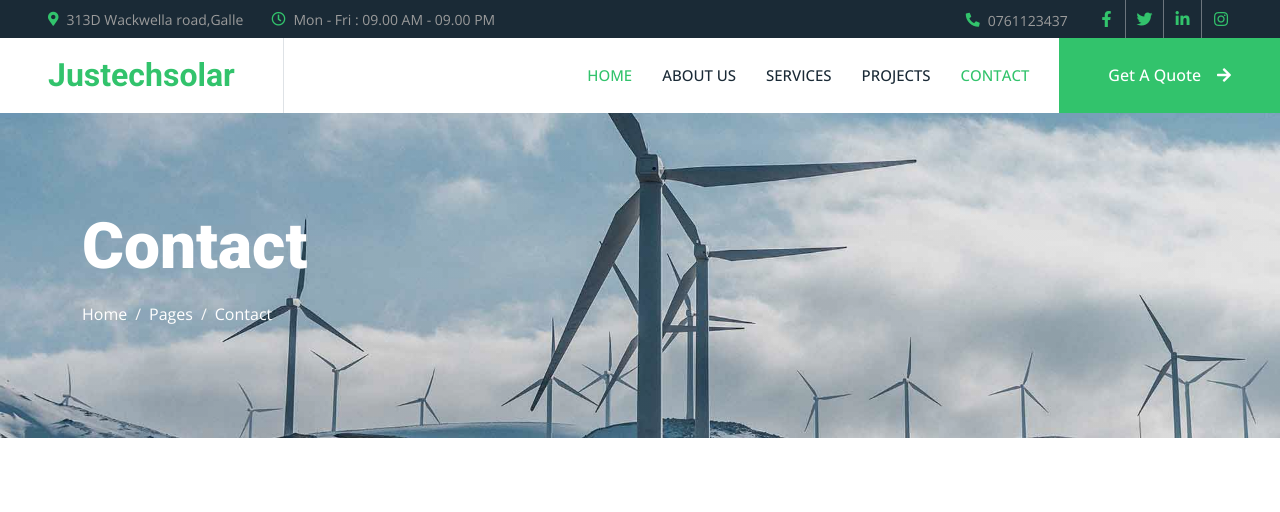
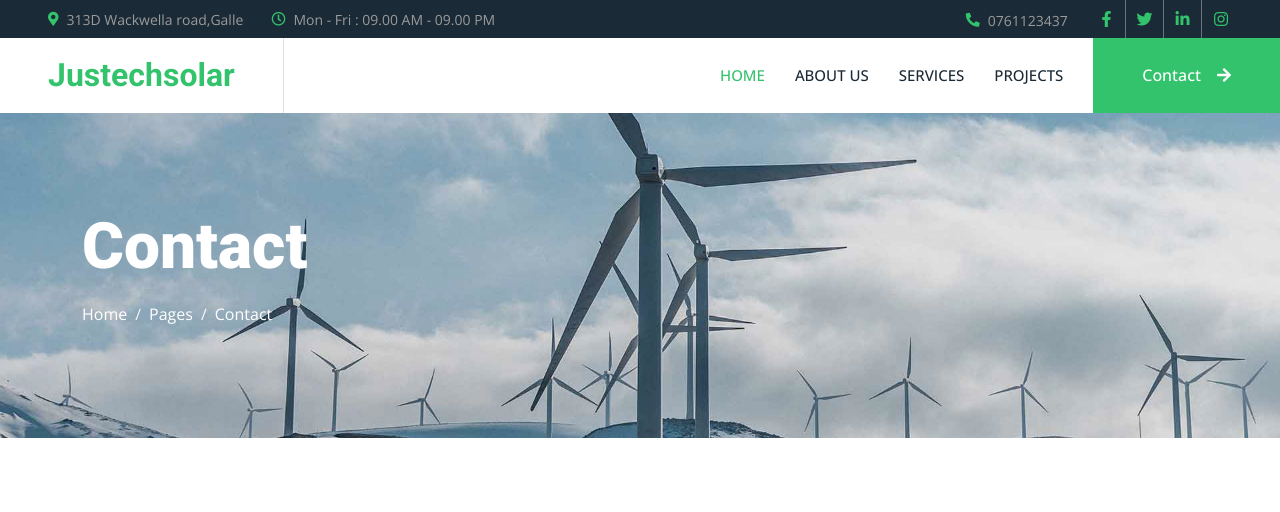
Before and after one commit to zonezeven/justechsolar.github.io, a plain HTML site: page contact.html in a window 1280 px wide. Shown: the top 512 px of the page. Drawn offline with nearby package versions, Linux system fonts and the light colour scheme.

Commit message:
change contact menu

```diff
--- a/contact.html
+++ b/contact.html
@@ -96,9 +96,8 @@
                         <a href="404.html" class="dropdown-item">404 Page</a>
                     </div>
                 </div> -->
-                <a href="contact.html" class="nav-item nav-link active">Contact</a>
             </div>
-            <a href="" class="btn btn-primary rounded-0 py-4 px-lg-5 d-none d-lg-block">Get A Quote<i class="fa fa-arrow-right ms-3"></i></a>
+            <a href="contact.html" class="btn btn-primary rounded-0 py-4 px-lg-5 d-none d-lg-block">Contact<i class="fa fa-arrow-right ms-3"></i></a>
         </div>
     </nav>
     <!-- Navbar End -->
```
Also changed, not shown: index.html (+1 -2 lines).
